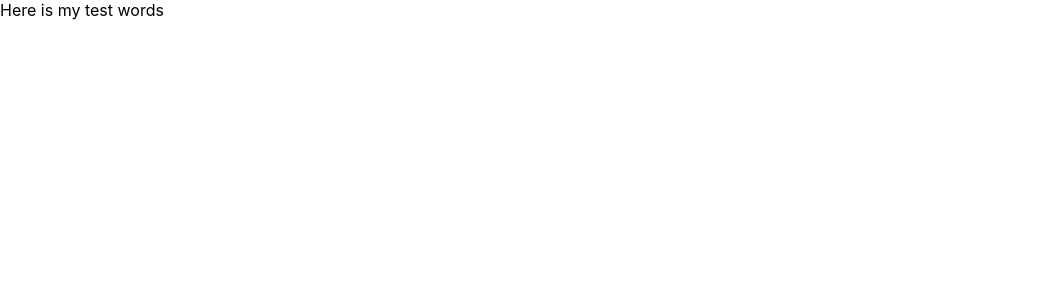
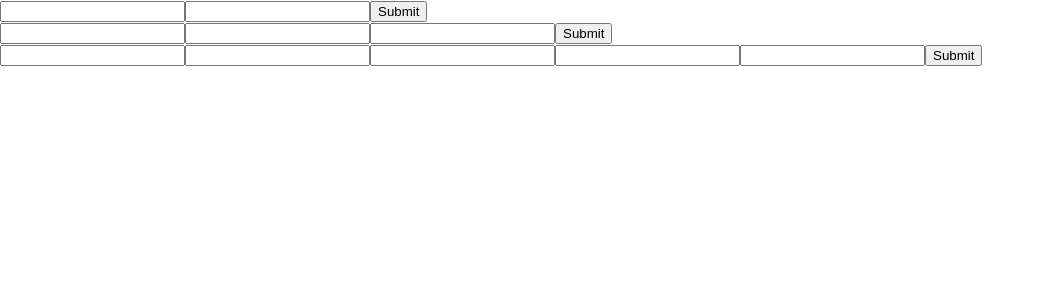
Before and after one commit to DrewALThompson/Mainichi, a React (Create React App) app in the folder mainichi/: page / in a window 1280 px wide. Shown: the top 300 px of the page, without its empty margins (0-1045 px from the left). Built offline with nearby package versions, Linux system fonts and the light colour scheme.

Commit message:
Form basics pt 2

```diff
--- a/mainichi/src/App.js
+++ b/mainichi/src/App.js
@@ -1,5 +1,6 @@
 import React, { Component } from 'react';
 import { connect } from 'react-redux';
+import LoggerContainer from './containers/loggerContainer'
 
 export default class App extends Component {
   render() {
@@ -13,7 +14,7 @@ export default class App extends Component {
 
     return (
      <div>
-       Here is my test words
+       < LoggerContainer />
      </div>
     )
   }
--- a/mainichi/src/components/loginForm.js
+++ b/mainichi/src/components/loginForm.js
@@ -12,14 +12,21 @@ export default class LoginForm extends Component {
 
     handleSubmit = (e) => {
         e.preventDefault();
+        console.log(e)
+    }
+
+    handleOnChange = (e) => {
+        this.setState({
+            [e.target.name]: e.target.value
+        })
     }
 
     render(){
         return (
             <div className='form'>
                 <form onSubmit={this.handleSubmit}>
-                    <input type='text' name='username' value='this.state.username' />
-                    <input type='text' name='password' value='this.state.password' />
+                    <input type='text' name='username' value={this.state.username} onChange={e => this.handleOnChange(e)} />
+                    <input type='text' name='password' value={this.state.password} onChange={e => this.handleOnChange(e)} />
                     <input type='submit' />
                 </form>
             </div>
--- a/mainichi/src/components/newWordForm.js
+++ b/mainichi/src/components/newWordForm.js
@@ -15,17 +15,24 @@ export default class NewWordForm extends Component {
 
     handleSubmit = (e) => {
         e.preventDefault();
+        console.log(e)
+    }
+
+    handleOnChange = (e) => {
+        this.setState({
+            [e.target.name]: e.target.value
+        })
     }
 
     render(){
         return (
             <div className='form'>
                 <form onSubmit={this.handleSubmit}>
-                    <input type='text' name='jpname' value='this.state.jpname' />
-                    <input type='text' name='definition' value='this.state.definition' />
-                    <input type='text' name='jpsentence' value='this.state.jpsentence' />
-                    <input type='text' name='engsentence' value='this.state.engsentence' />
-                    <input type='text' name='romkat' value='this.state.romkat' />
+                    <input type='text' name='jpname' value={this.state.jpname} onChange={e => this.handleOnChange(e)} />
+                    <input type='text' name='definition' value={this.state.definition} onChange={e => this.handleOnChange(e)} />
+                    <input type='text' name='jpsentence' value={this.state.jpsentence} onChange={e => this.handleOnChange(e)} />
+                    <input type='text' name='engsentence' value={this.state.engsentence} onChange={e => this.handleOnChange(e)} />
+                    <input type='text' name='romkat' value={this.state.romkat} onChange={e => this.handleOnChange(e)} />
                     <input type='submit' />
                 </form>
             </div>
--- a/mainichi/src/components/signupForm.js
+++ b/mainichi/src/components/signupForm.js
@@ -13,15 +13,23 @@ export default class SignupForm extends Component {
 
     handleSubmit = (e) => {
         e.preventDefault();
+        console.log(e)
+        console.log(this.state.username)
+    }
+
+    handleOnChange = (e) => {
+        this.setState({
+            [e.target.name]: e.target.value
+        })
     }
 
     render(){
         return (
             <div className='form'>
                 <form onSubmit={this.handleSubmit}>
-                    <input type='text' name='username' value='this.state.username' />
-                    <input type='text' name='password' value='this.state.password' />
-                    <input type='text' name='password_confirmation' value='this.state.password_confirmation' />
+                    <input type='text' name='username' value={this.state.username} onChange={e => this.handleOnChange(e)} />
+                    <input type='text' name='password' value={this.state.password} onChange={e => this.handleOnChange(e)} />
+                    <input type='text' name='password_confirmation' value={this.state.password_confirmation} onChange={e => this.handleOnChange(e)} />
                     <input type='submit' />
                 </form>
             </div>
--- a/mainichi/src/containers/loggerContainer.js
+++ b/mainichi/src/containers/loggerContainer.js
@@ -1,11 +1,17 @@
 import React, { Component } from 'react';
+import LoginForm from '../components/loginForm';
+import SignupForm from '../components/signupForm';
+import NewWordForm from '../components/newWordForm';
 
 export default class LoggerContainer extends Component {
-    constructor(props){
-
-    }
     render(){
-
+        return(
+            <div>
+                <LoginForm />
+                <SignupForm />
+                <NewWordForm />
+            </div>
+        )
     }
 }
 
```
Also changed, not shown: mainichi/src/components/words.js (+16 -0 lines), mainichi/src/containers/wordsContainer.js (+31 -0 lines), mainichi/src/components/word.js (added).
